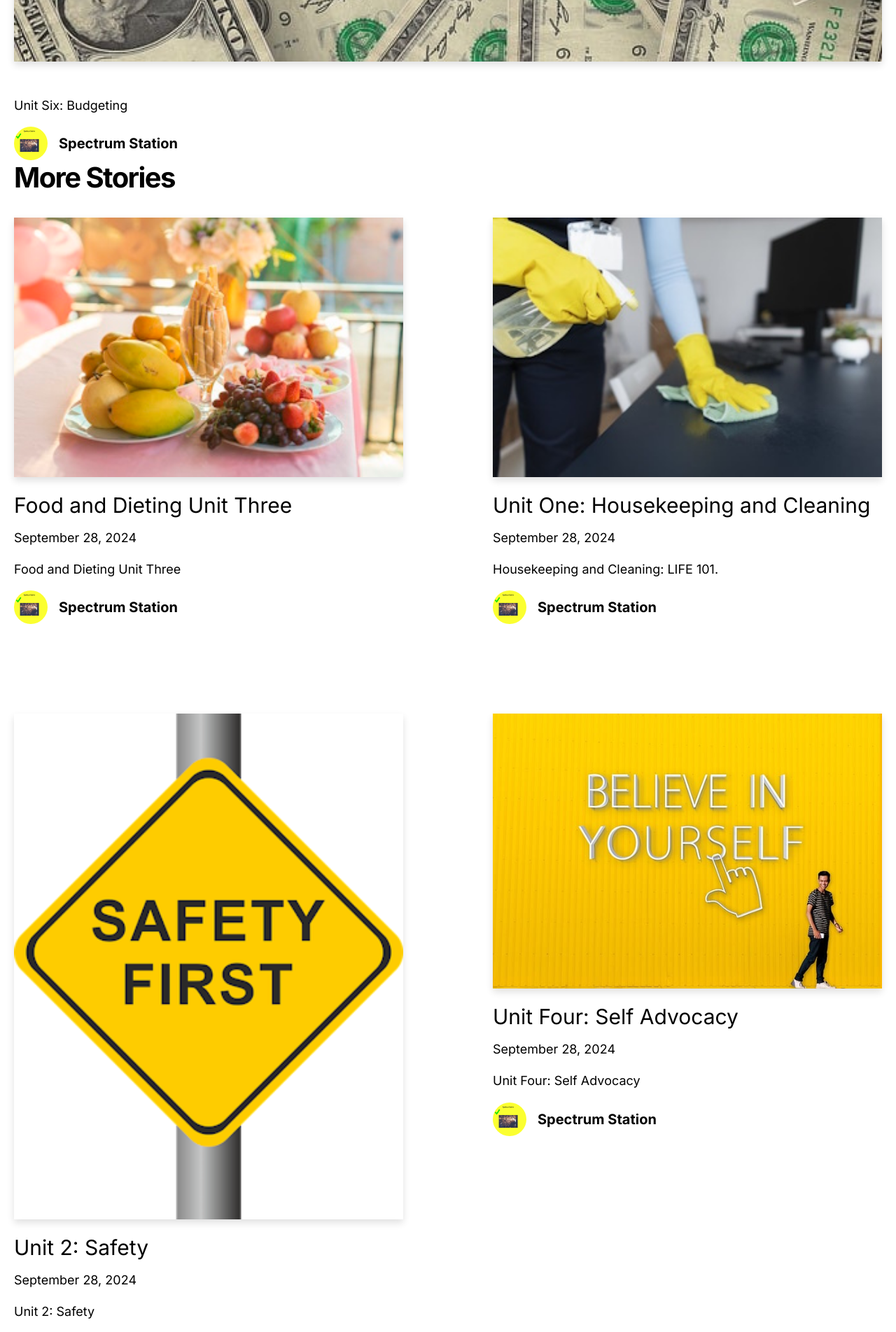
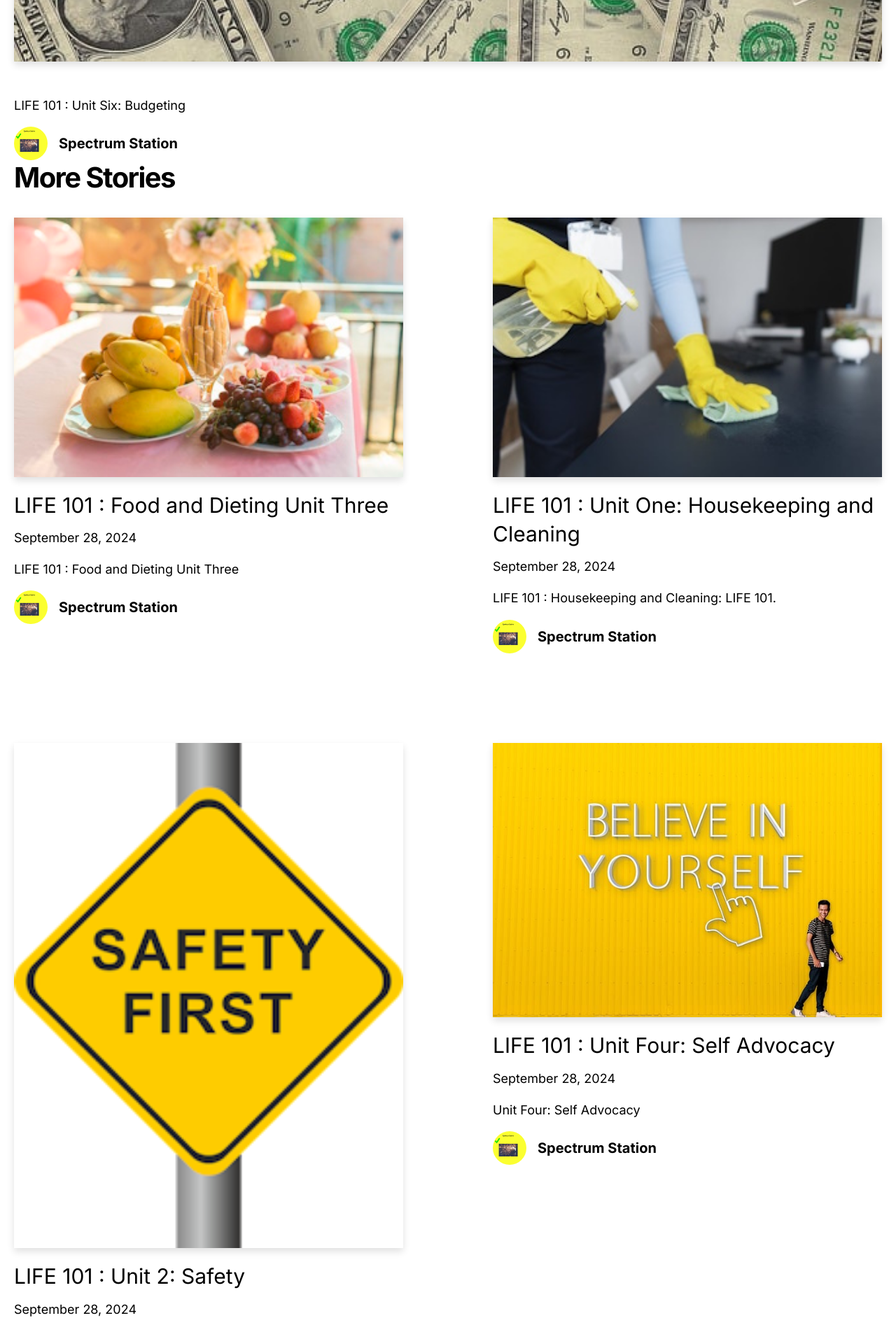
Before and after one commit to collegedude9300/blog-starter-app, a Next.js app: page / in a window 1280 px wide. Shown: the part 680-2584 px from the top of the page at 70% size. Built offline with nearby package versions, Linux system fonts and the light colour scheme.

Commit message:
I labled and orgainized the posts by class title, to make the posts into one, seperating it by class number (LIFE 101, 102, etc).

```diff
--- a/_posts/budgeting_unit_six.md
+++ b/_posts/budgeting_unit_six.md
@@ -1,6 +1,6 @@
 ---
-title: " Unit Six: Budgeting"
-excerpt: " Unit Six: Budgeting"
+title: "LIFE 101 : Unit Six: Budgeting"
+excerpt: "LIFE 101 : Unit Six: Budgeting"
 coverImage: "/assets/blog/budgeting_unit_six/cover.jpg"
 date: "2024-09-28T05:35:07.322Z"
 author:
--- a/_posts/fooddieting_unit_three.md
+++ b/_posts/fooddieting_unit_three.md
@@ -1,6 +1,6 @@
 ---
-title: "Food and Dieting Unit Three"
-excerpt: "Food and Dieting Unit Three"
+title: "LIFE 101 : Food and Dieting Unit Three"
+excerpt: "LIFE 101 : Food and Dieting Unit Three"
 coverImage: "/assets/blog/fooddieting_unit_three/cover.jpg"
 date: "2024-09-28T05:35:07.322Z"
 author:
--- a/_posts/housekeeping_unitone.md
+++ b/_posts/housekeeping_unitone.md
@@ -1,6 +1,6 @@
 ---
-title: " Unit One: Housekeeping and Cleaning"
-excerpt: "Housekeeping and Cleaning: LIFE 101."
+title: "LIFE 101 : Unit One: Housekeeping and Cleaning"
+excerpt: "LIFE 101 : Housekeeping and Cleaning: LIFE 101."
 coverImage: "/assets/blog/housekeeping_unitone/cover.jpg"
 date: "2024-09-28T05:35:07.322Z"
 author:
--- a/_posts/safety_unit_two.md
+++ b/_posts/safety_unit_two.md
@@ -1,6 +1,6 @@
 ---
-title: "Unit 2: Safety"
-excerpt: "Unit 2: Safety"
+title: "LIFE 101 : Unit 2: Safety"
+excerpt: "LIFE 101 : Unit 2: Safety"
 coverImage: "/assets/blog/safety_unit_two/cover.png"
 date: "2024-09-28T05:35:07.322Z"
 author:
--- a/_posts/selfadvocacy_unitfour.md
+++ b/_posts/selfadvocacy_unitfour.md
@@ -1,5 +1,5 @@
 ---
-title: " Unit Four: Self Advocacy"
+title: "LIFE 101 : Unit Four: Self Advocacy"
 excerpt: " Unit Four: Self Advocacy"
 coverImage: "/assets/blog/selfadvocacy_unitfour/cover.jpg"
 date: "2024-09-28T05:35:07.322Z"
--- a/_posts/socialskills_unitfive.md
+++ b/_posts/socialskills_unitfive.md
@@ -1,5 +1,5 @@
 ---
-title: " Unit Five: Social Skills"
+title: "LIFE 101 : Unit Five: Social Skills"
 excerpt: " Unit Five: Social Skills"
 coverImage: "/assets/blog/socialskills_unitfive/cover.jpg"
 date: "2024-09-28T05:35:07.322Z"
--- a/src/app/_components/more-stories.tsx
+++ b/src/app/_components/more-stories.tsx
@@ -4,7 +4,6 @@ import { PostPreview } from "./post-preview";
 type Props = {
   posts: Post[];
 };
-
 export function MoreStories({ posts }: Props) {
   return (
     <section>
--- a/src/app/page.tsx
+++ b/src/app/page.tsx
@@ -25,7 +25,7 @@ export default function Index() {
           excerpt={heroPost.excerpt}
         />
         {morePosts.length > 0 && <MoreStories posts={morePosts} />}
-
+        <Link href="/classsample">Dashboard</Link>
       </Container>
     </main>
   );
--- a/src/lib/api.ts
+++ b/src/lib/api.ts
@@ -2,7 +2,6 @@ import { Post } from "@/interfaces/post";
 import fs from "fs";
 import matter from "gray-matter";
 import { join } from "path";
-
 const postsDirectory = join(process.cwd(), "_posts");
 
 export function getPostSlugs() {
```
Also changed, not shown: public/assets/blog/safety_unit_two/cover.png.
